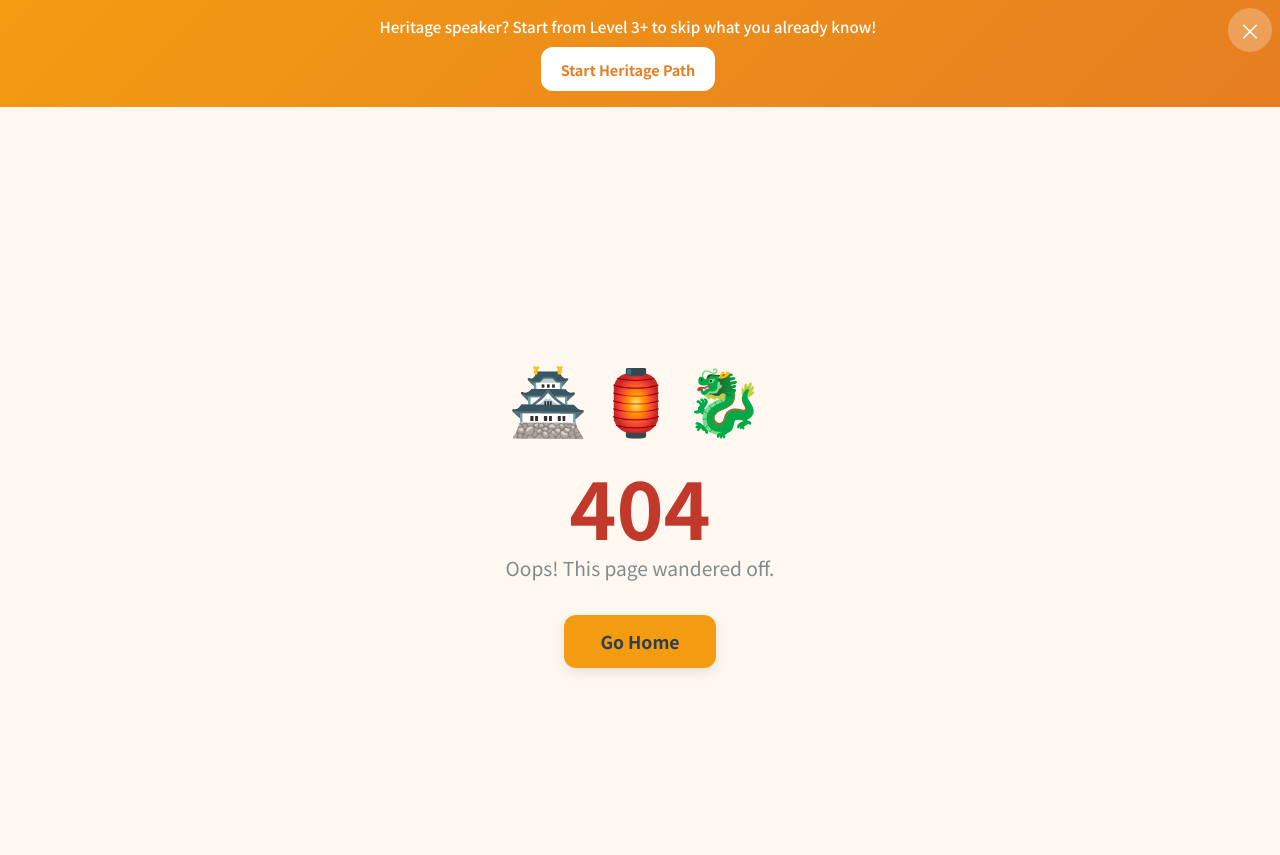
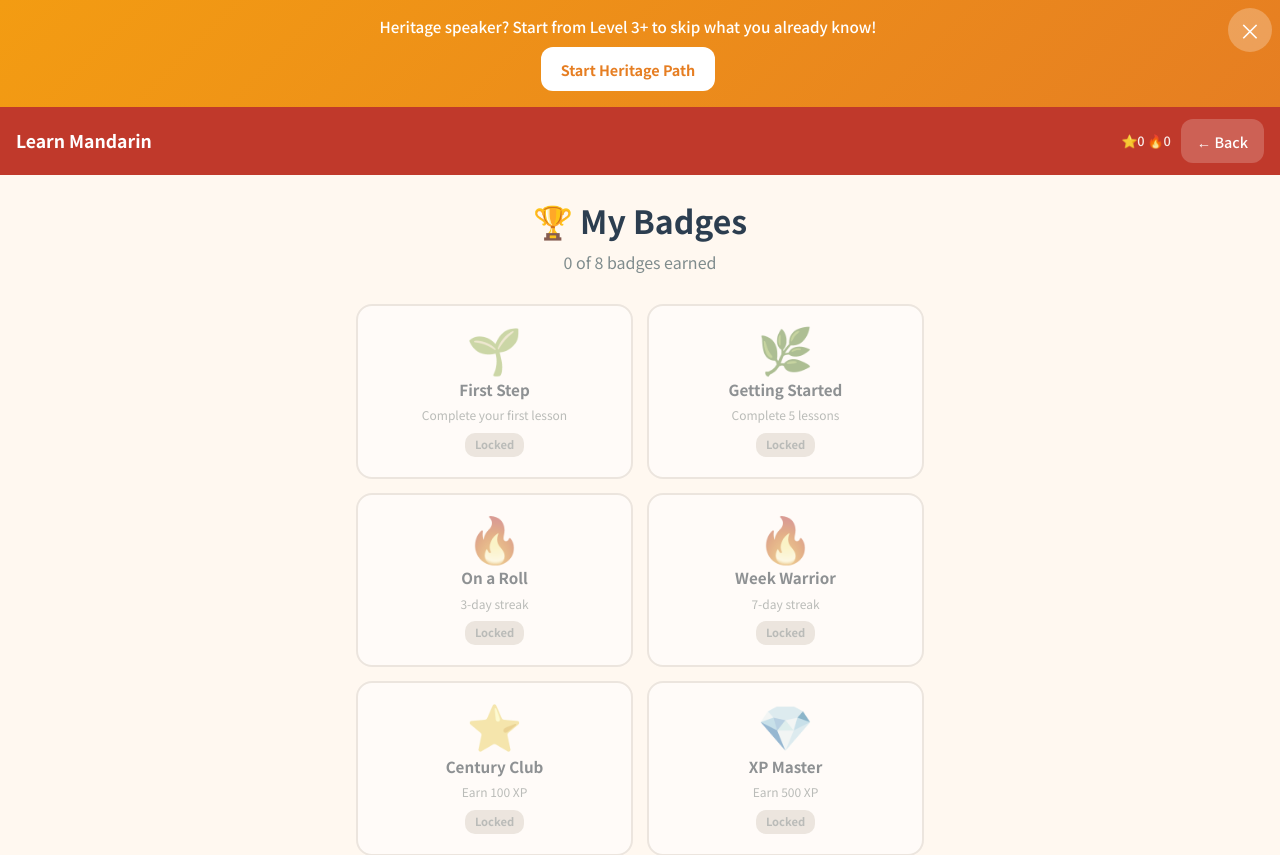
Before and after one commit to znding04/learn-mandarin, a Vue app: page /achievements in a window 1280 px wide. Before the commit this address had no page. Shown: the top 855 px of the page. Built offline with nearby package versions, Linux system fonts and the light colour scheme.

Commit message:
feat: add achievements page with badge display (#badge-page)

```diff
--- a/src/components/NavBar.vue
+++ b/src/components/NavBar.vue
@@ -36,6 +36,12 @@ const { state, getStreak } = useProgress()
         to="/profile"
         class="navbar-profile"
       >👤</router-link>
+      <router-link
+        v-if="!showBack && route.path !== '/achievements'"
+        to="/achievements"
+        class="navbar-link"
+        :class="{ active: route.path === '/achievements' }"
+      >🏆</router-link>
     </div>
   </nav>
 </template>
--- /dev/null
+++ b/src/pages/AchievementsPage.vue
@@ -0,0 +1,165 @@
+<script setup>
+import NavBar from '../components/NavBar.vue'
+import { useAchievements } from '../composables/useAchievements.js'
+import { useProgress } from '../composables/useProgress.js'
+
+const { getAchievements } = useAchievements()
+const { state } = useProgress()
+
+const achievements = getAchievements()
+const earnedCount = achievements.filter(a => a.earned).length
+</script>
+
+<template>
+  <div class="achievements-page">
+    <NavBar :showBack="true" />
+    <div class="container">
+      <div class="page-header">
+        <h1 class="page-title">🏆 My Badges</h1>
+        <p class="page-subtitle">{{ earnedCount }} of {{ achievements.length }} badges earned</p>
+      </div>
+
+      <div class="badge-grid">
+        <div
+          v-for="badge in achievements"
+          :key="badge.id"
+          class="badge-card"
+          :class="{ earned: badge.earned, locked: !badge.earned }"
+        >
+          <div class="badge-icon">{{ badge.icon }}</div>
+          <div class="badge-name">{{ badge.label }}</div>
+          <div class="badge-desc">{{ badge.description }}</div>
+          <div v-if="badge.earned" class="badge-earned-tag">Earned!</div>
+          <div v-else class="badge-locked-tag">Locked</div>
+        </div>
+      </div>
+
+      <div class="motivation">
+        <p v-if="earnedCount === 0">Start learning to earn your first badge!</p>
+        <p v-else-if="earnedCount < achievements.length">
+          Keep going! {{ achievements.length - earnedCount }} more badge{{ achievements.length - earnedCount === 1 ? '' : 's' }} to unlock.
+        </p>
+        <p v-else>🎉 Amazing! You've earned all available badges!</p>
+      </div>
+    </div>
+  </div>
+</template>
+
+<style scoped>
+.achievements-page {
+  min-height: 100vh;
+  background: var(--color-bg);
+}
+
+.container {
+  max-width: 600px;
+  margin: 0 auto;
+  padding: 20px 16px 40px;
+}
+
+.page-header {
+  text-align: center;
+  margin-bottom: 28px;
+}
+
+.page-title {
+  font-size: 2rem;
+  font-weight: 700;
+  color: var(--color-text);
+  margin-bottom: 4px;
+}
+
+.page-subtitle {
+  font-size: 1rem;
+  color: var(--color-text-light);
+}
+
+.badge-grid {
+  display: grid;
+  grid-template-columns: 1fr 1fr;
+  gap: 14px;
+  margin-bottom: 24px;
+}
+
+.badge-card {
+  background: var(--color-card);
+  border: 2px solid var(--color-border);
+  border-radius: 16px;
+  padding: 20px 14px;
+  display: flex;
+  flex-direction: column;
+  align-items: center;
+  text-align: center;
+  gap: 6px;
+  position: relative;
+  transition: transform 0.2s, box-shadow 0.2s;
+}
+
+.badge-card.earned {
+  border-color: var(--color-gold);
+  background: linear-gradient(135deg, #fff 0%, #fffdf0 100%);
+  box-shadow: 0 4px 12px rgba(243, 156, 18, 0.15);
+}
+
+.badge-card.locked {
+  opacity: 0.55;
+  filter: grayscale(0.4);
+}
+
+.badge-icon {
+  font-size: 2.8rem;
+  line-height: 1;
+}
+
+.badge-name {
+  font-size: 0.95rem;
+  font-weight: 700;
+  color: var(--color-text);
+}
+
+.badge-desc {
+  font-size: 0.75rem;
+  color: var(--color-text-light);
+  line-height: 1.3;
+}
+
+.badge-earned-tag {
+  margin-top: 4px;
+  background: var(--color-gold);
+  color: #fff;
+  font-size: 0.7rem;
+  font-weight: 700;
+  padding: 3px 10px;
+  border-radius: 10px;
+}
+
+.badge-locked-tag {
+  margin-top: 4px;
+  background: var(--color-border);
+  color: var(--color-text-light);
+  font-size: 0.7rem;
+  font-weight: 600;
+  padding: 3px 10px;
+  border-radius: 10px;
+}
+
+.motivation {
+  text-align: center;
+  padding: 16px;
+  background: var(--color-card);
+  border-radius: 12px;
+  border: 1px solid var(--color-border);
+}
+
+.motivation p {
+  color: var(--color-text);
+  font-size: 0.95rem;
+  margin: 0;
+}
+
+@media (max-width: 400px) {
+  .badge-grid {
+    grid-template-columns: 1fr;
+  }
+}
+</style>
--- a/src/router.js
+++ b/src/router.js
@@ -7,6 +7,7 @@ import PlacementPage from './pages/PlacementPage.vue'
 import ProfilePage from './pages/ProfilePage.vue'
 import ToneDrillPage from './pages/ToneDrillPage.vue'
 import ParentDashboard from './pages/ParentDashboard.vue'
+import AchievementsPage from './pages/AchievementsPage.vue'
 import NotFound from './pages/NotFound.vue'
 
 const routes = [
@@ -18,6 +19,7 @@ const routes = [
   { path: '/profile', component: ProfilePage },
   { path: '/tone-drill', component: ToneDrillPage },
   { path: '/parent', component: ParentDashboard },
+  { path: '/achievements', component: AchievementsPage },
   { path: '/:pathMatch(.*)*', component: NotFound },
 ]
 
```
Also changed, not shown: 1 other file (tests, documents, lock files or other folders).
